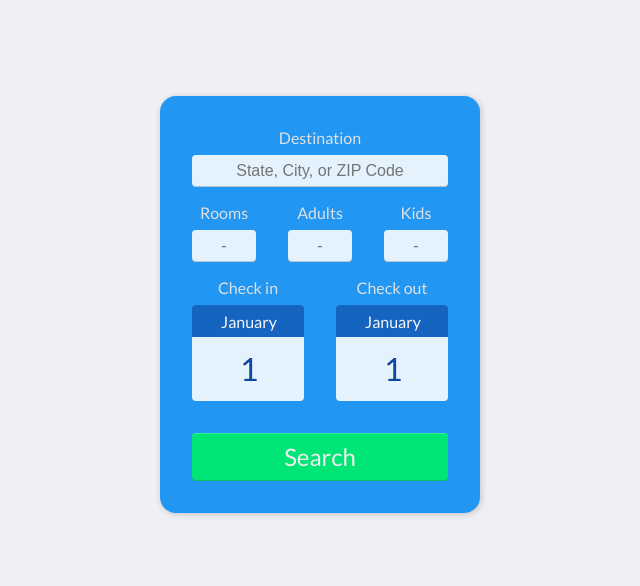
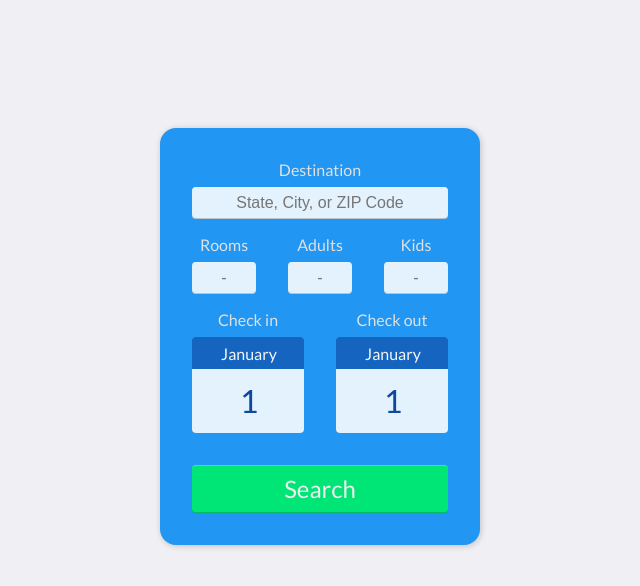
Before and after one commit to Dheerajreddi/hotelBooking, a plain HTML site: page index.html in a window 1280 px wide. Shown: the whole page, without its empty margins (320-960 px from the left). Drawn offline with Linux system fonts and the light colour scheme.

Commit message:
Update index.html

```diff
--- a/index.html
+++ b/index.html
@@ -7,7 +7,10 @@
     <title>How JavaScript Works Behind the Scenes</title>
     <style>
       body {
-        margin: 0;
+        margin: 0 auto;
+        max-width: 40rem;
+        font-size: 100%;
+        padding: 2rem;
         background: #f0f0f4;
       }
 
```
